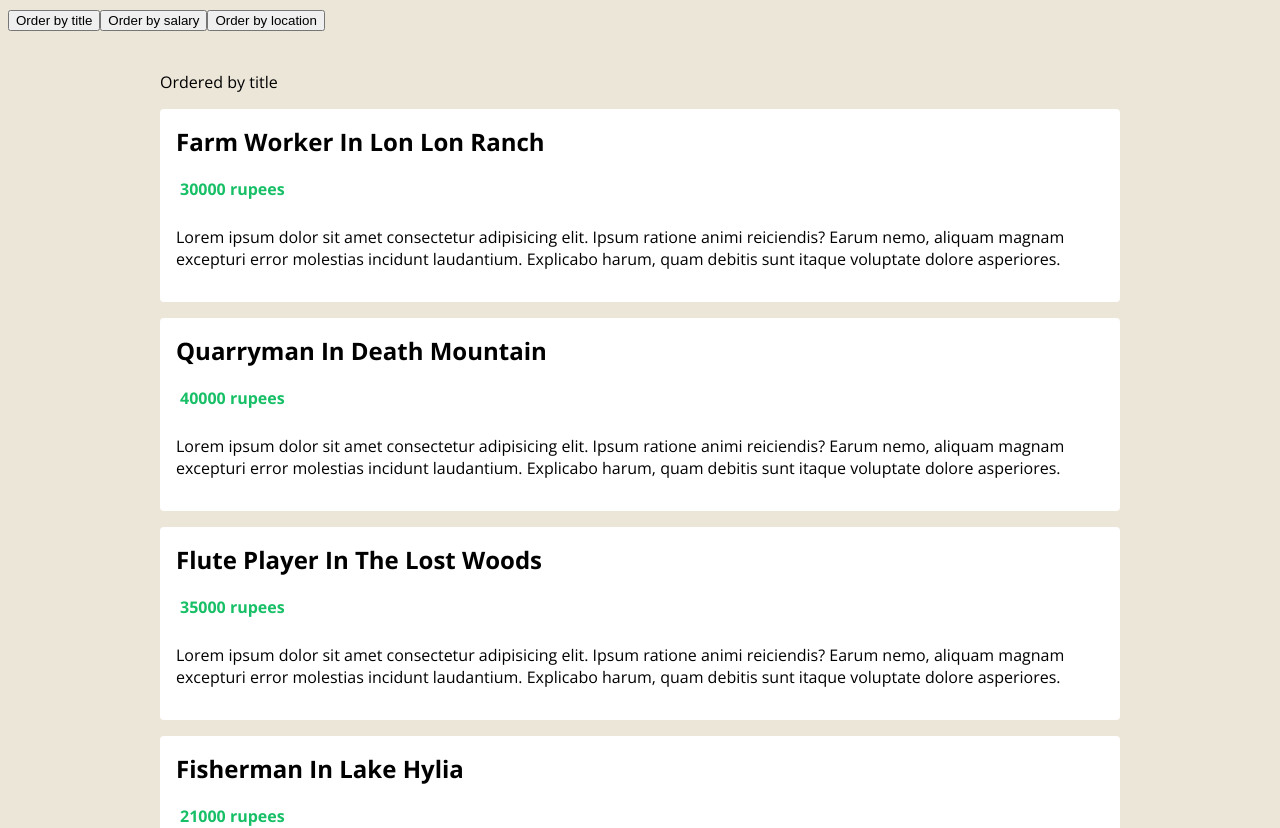
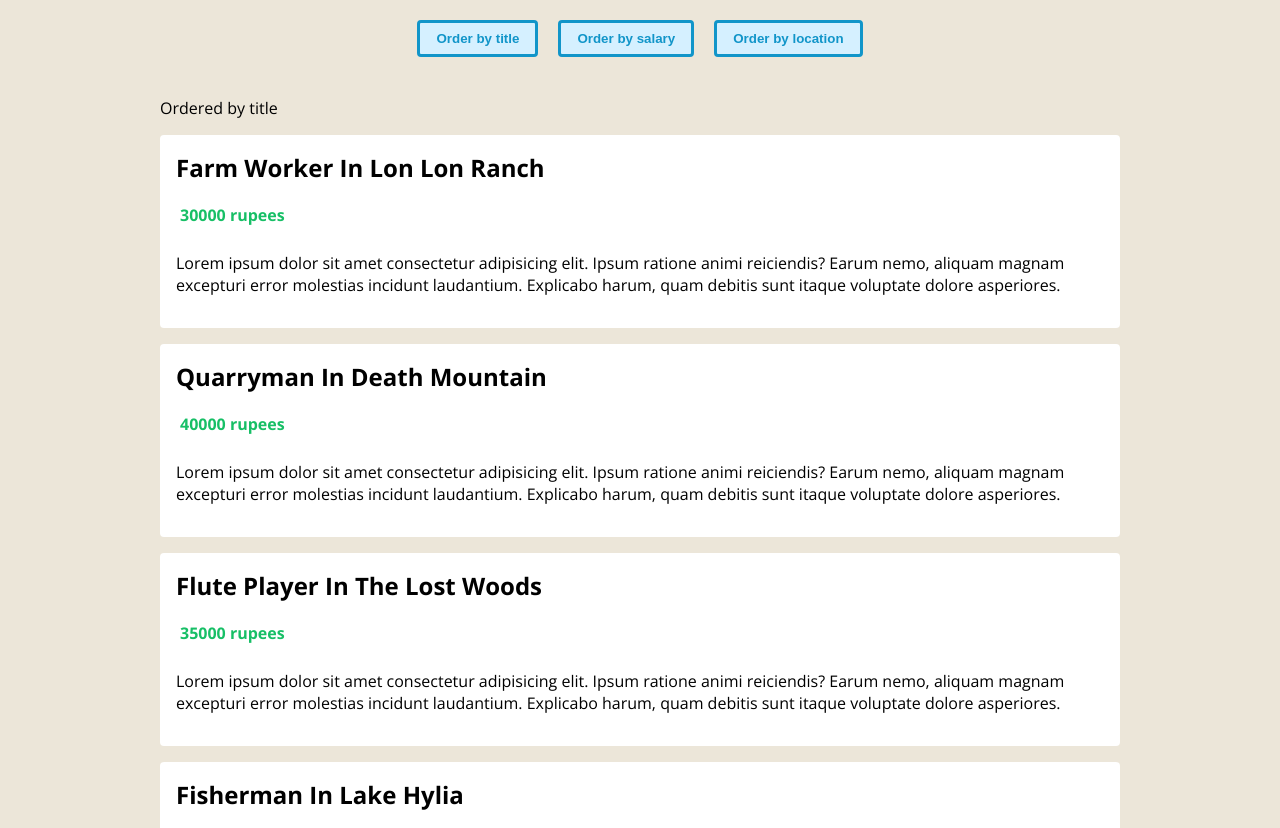
Before and after one commit to crypt096/vue3-typescript, a Vue app: page / in a window 1280 px wide. Shown: the top 828 px of the page. Built offline with nearby package versions, Linux system fonts and the light colour scheme.

Commit message:
Add styling.

```diff
--- a/src/App.vue
+++ b/src/App.vue
@@ -1,8 +1,13 @@
 <template>
   <div class="app">
-    <button @click="handleClick('title')">Order by title</button>
-    <button @click="handleClick('salary')">Order by salary</button>
-    <button @click="handleClick('location')">Order by location</button>
+    <header>
+      <div class="order">
+        <button @click="handleClick('title')">Order by title</button>
+        <button @click="handleClick('salary')">Order by salary</button>
+        <button @click="handleClick('location')">Order by location</button>
+      </div>
+    </header>
+
     <JobList :jobs="jobs" :order="order" />
   </div>
 </template>
@@ -63,4 +68,20 @@ export default defineComponent({
 </script>
 
 <style>
+header {
+  text-align: center;
+}
+header .order {
+  margin-top: 20px;
+}
+button {
+  margin: 0 10px;
+  color: #1195c9;
+  border: 3px solid #1195c9;
+  background: #d5f0ff;
+  padding: 8px 16px;
+  border-radius: 4px;
+  cursor: pointer;
+  font-weight: bold;
+}
 </style>
```
